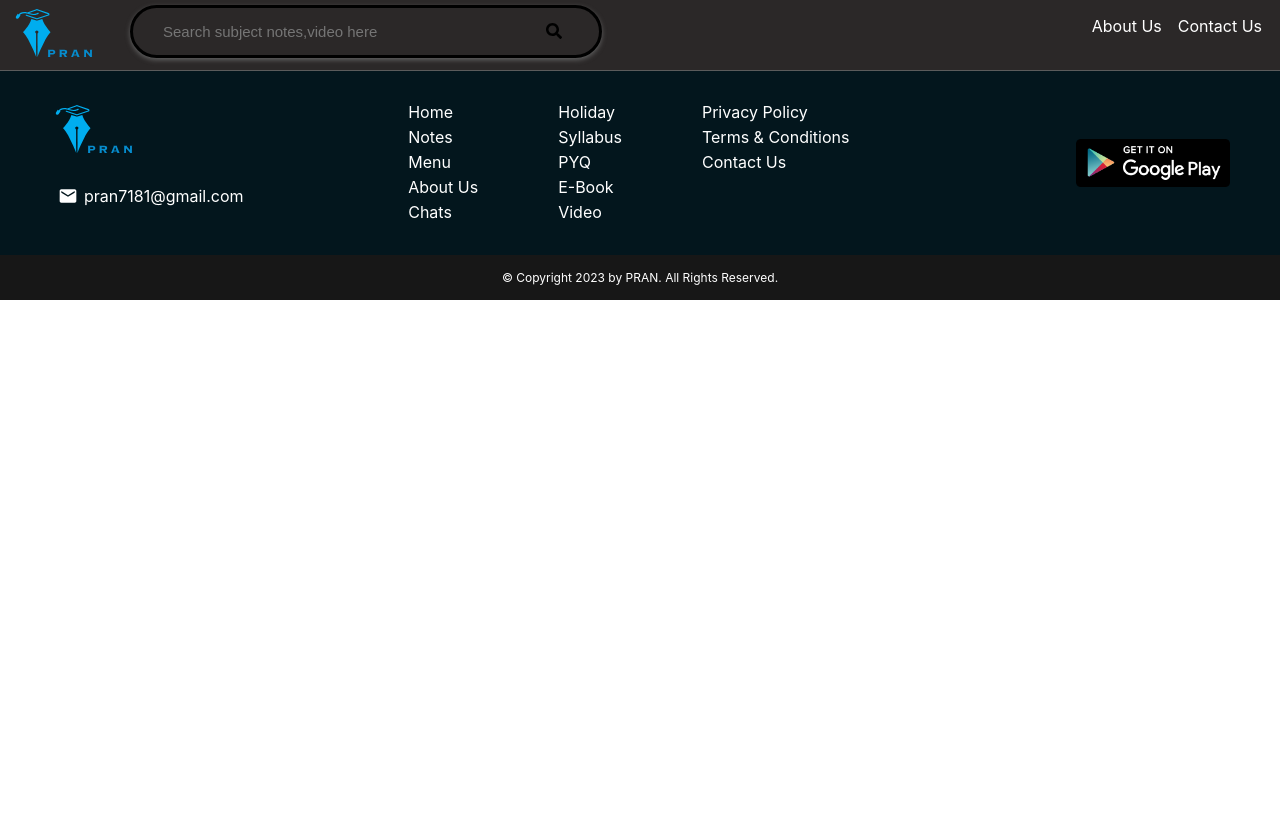
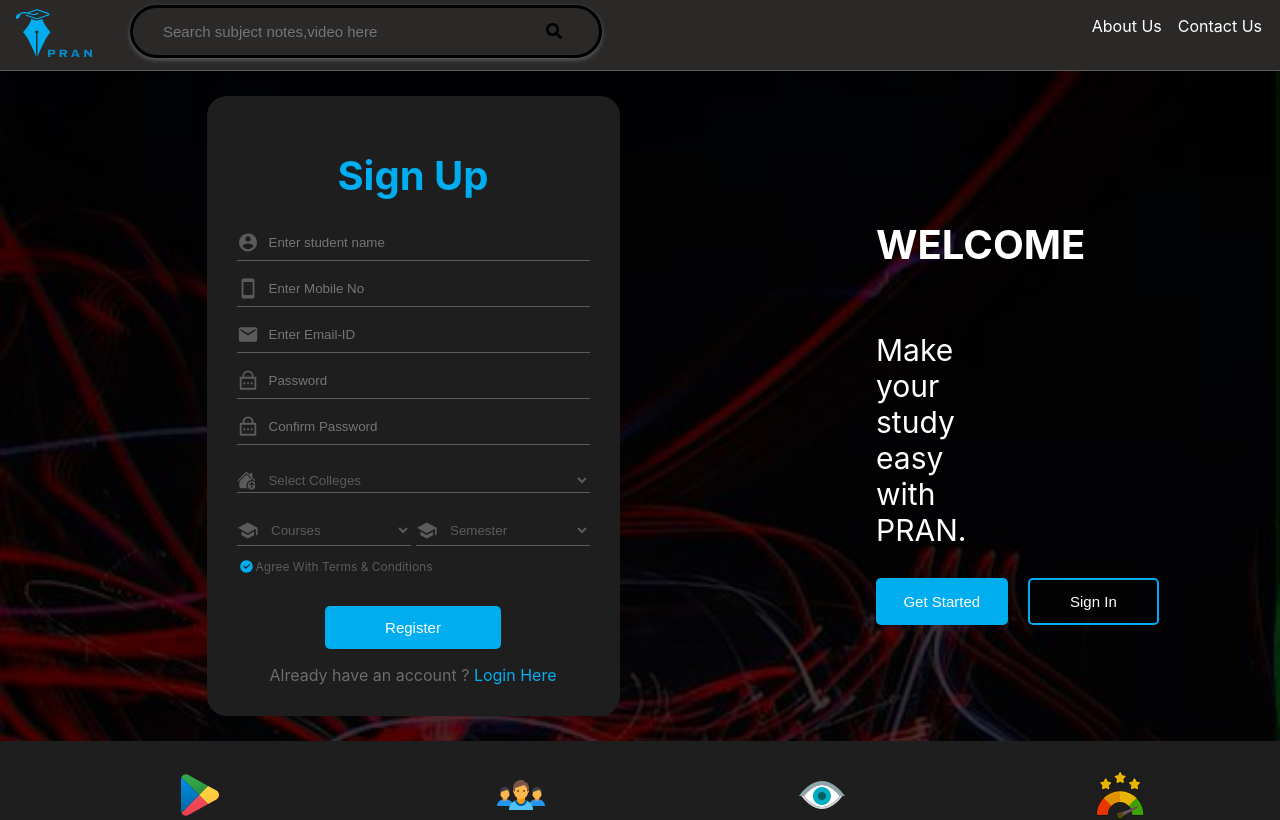
Before and after one commit to RajivRnjan/pran-frontend, a React (Create React App) app: page /Signup in a window 1280 px wide. Shown: the top 820 px of the page. Built offline with nearby package versions, Linux system fonts and the light colour scheme.

Commit message:
windowtopscroll

```diff
--- a/src/App.css
+++ b/src/App.css
@@ -1,6 +1,8 @@
 
 /*---########  Navbar CSS   ########---*/
-
+body{
+  background-color: var(--primary-bg-color);
+}
 #navbar a{
   text-decoration: none;
   color: white;
@@ -78,6 +80,8 @@
 /* Signup CSS */
 .background-img{
   width:100vw;
+  animation:fadePage;
+  animation-duration: 1s;
   /* height:100vh; */
 
   background-image: url("./Images/background.jpg");
@@ -85,6 +89,18 @@
   background-size:cover;
   /* filter: brightness(15%); */
 
+}
+@keyframes fadePage{
+  0%{
+    position: relative;
+    left:-100%;
+    opacity: 0;
+  }
+  100%{
+    position: relative;
+    left: 0%;
+    opacity: 1;
+  }
 }
 .input-container{
   display: flex;
@@ -143,6 +159,14 @@
   width: 100%;
 
 }
+input:-webkit-autofill,
+input:-webkit-autofill:hover,
+input:-webkit-autofill:focus,
+input:-webkit-autofill:active{
+    -webkit-box-shadow: 0 0 0 30px var(--secondary-bg-color) inset !important;
+    -webkit-text-fill-color: wheat;
+}
+
 input::-webkit-outer-spin-button,
 input::-webkit-inner-spin-button {
   -webkit-appearance: none;
--- a/src/App.js
+++ b/src/App.js
@@ -10,24 +10,28 @@
 import AboutUs from './components/pages/AboutUs';
 import PrivacyPolicy from './components/pages/PrivacyPolicy';
 import Terms from './components/pages/Terms';
+import ErrorPage from './components/ErrorPage';
 
 
 
 
 function App() {
+
+
   return (
     <>
     <BrowserRouter>
     <Navbar/>
      <Routes>
+     <Route exact path="/" element={<Login/>} />
       <Route exact path ="/Login" element={<Login/>} />
-     <Route exact path="/" element={<Signup/>} />
+      <Route exact path ="/Signup" element={<Signup/>} />
      <Route exact path='/ContactUs' element={<ContactUs/>}/>
      <Route exact path='/AboutUs' element={<AboutUs/>}/>
      <Route exact path='/PrivacyPolicy' element={<PrivacyPolicy/>}/>
      <Route exact path='/Terms' element={<Terms/>}/>
      <Route exact path="/home" element={<LeftNavbar/>} />
-
+     <Route exact path='*' element = {<ErrorPage/>}/>
 
 
     </Routes>
--- /dev/null
+++ b/src/components/ErrorPage.js
@@ -0,0 +1,10 @@
+import React from 'react'
+
+function ErrorPage() {
+  return (
+    <div>
+        <h2>ErrorPage</h2></div>
+  )
+}
+
+export default ErrorPage
--- a/src/components/Footer.js
+++ b/src/components/Footer.js
@@ -5,6 +5,11 @@
 import { Link } from 'react-router-dom';
 
 function Footer() {
+
+    const gotoTopWindow =()=> {
+        window.scrollTo({top: 0, left: 0, behavior: 'smooth'});
+      }
+
   return (
     <>
 
@@ -42,16 +47,16 @@
 
                 <div className="middleTopRightItem">
                     <ul>
-                        <li><Link to="/PrivacyPolicy">Privacy Policy</Link></li>
-                        <li><Link to="/Terms">Terms & Conditions</Link></li>
-                        <li><Link to="/ContactUs">Contact Us</Link></li>
+                        <li onClick={gotoTopWindow}><Link to="/PrivacyPolicy">Privacy Policy</Link></li>
+                        <li onClick={gotoTopWindow}><Link to="/Terms">Terms & Conditions</Link></li>
+                        <li onClick={gotoTopWindow}><Link to="/ContactUs">Contact Us</Link></li>
                     </ul>
                 </div>
             </div>
 
         </div>
         <div className="rightFooter">
-            <img src={googlePlay} alt='googlePlay'/>
+            <Link to="https://play.google.com/store/search?q=pran%20vbu&c=apps"><img src={googlePlay} alt='googlePlay'/></Link>
         </div>
     </div>
             <div className="BottomFooter">
--- a/src/components/Navbar.js
+++ b/src/components/Navbar.js
@@ -6,6 +6,9 @@
 
 function Navbar() {
 
+    const gotoTopWindow =()=> {
+        window.scrollTo({top: 0, left: 0, behavior: 'smooth'});
+      }
  const [leftNav,setLeftNav]=useState()
 
 
@@ -13,8 +16,8 @@
  if(!localStorage.getItem("auth_token")){
     setLeftNav(<div className="nav-right">
     <ul className="nav-items">
-        <li><Link to ="/AboutUs">About Us</Link></li>
-        <li><Link to ="/ContactUs">Contact Us</Link></li>
+        <li onClick={gotoTopWindow}><Link to ="/AboutUs">About Us</Link></li>
+        <li onClick={gotoTopWindow}><Link to ="/ContactUs">Contact Us</Link></li>
 
         {/* <li>Sign up</li> */}
     </ul>
--- a/src/components/pages/Login.js
+++ b/src/components/pages/Login.js
@@ -17,7 +17,7 @@
   const navigate = useNavigate();
 
   const navigateToSignup = ()=>{
-    navigate('/');
+    navigate('/Signup');
   };
 
   const checkLogin =()=>{
@@ -93,7 +93,7 @@
        </div><br/>
        </form>
 
-       <p className="login-footer">Don't have an Account. <Link to= "/" >Click Here</Link></p><br/>
+       <p className="login-footer">Don't have an Account. <Link to= "/Signup" >Click Here</Link></p><br/>
 
       </div>
     </div>
```
Also changed, not shown: 30 other files (tests, documents, lock files or other folders).
